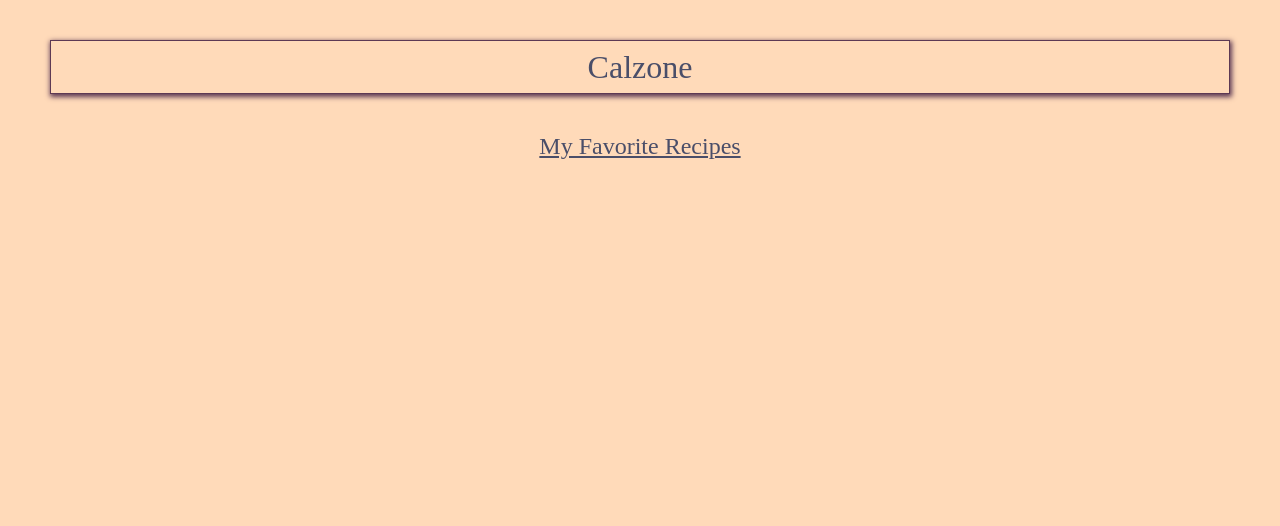
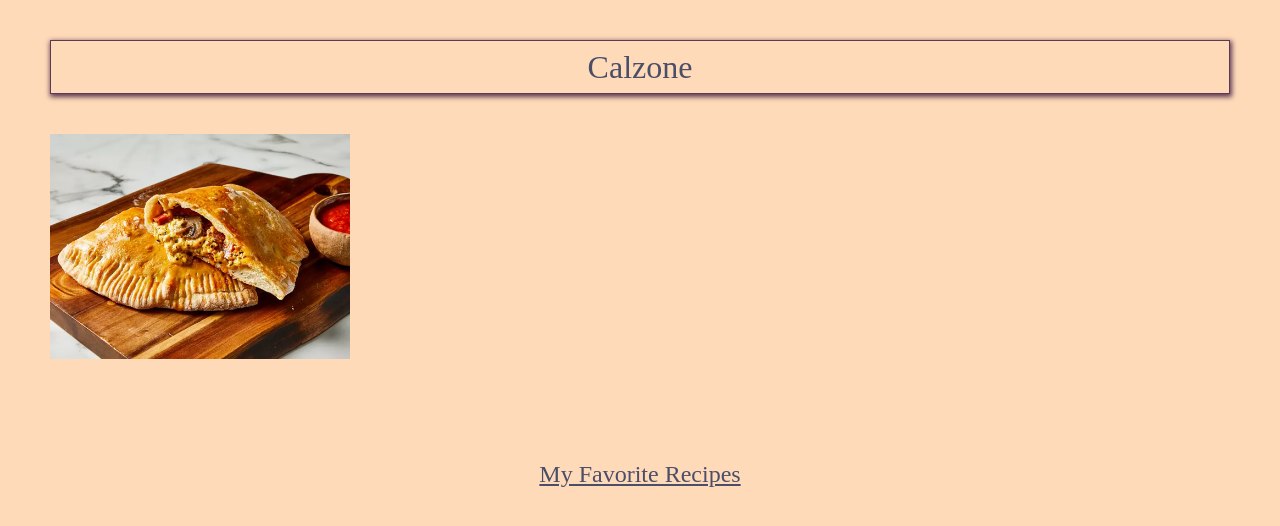
Before and after one commit to IndieKickz/odin-recipes, a plain HTML site: page recipes/calzone.html in a window 1280 px wide. Drawn offline with Linux system fonts and the light colour scheme.

Commit message:
Created a new directory for images. Added images to each recipes html.

```diff
--- a/recipes/calzone.html
+++ b/recipes/calzone.html
@@ -11,7 +11,9 @@
         <h1>Calzone</h1>
     </header>
     <main>
-
+        <article>
+            <img src="/images/calzone.png" width="300px" alt="An authentic italian calzone" class="recipeimg">
+        </article>
     </main>
     <footer class="footer">
         <a href="../index.html">My Favorite Recipes</a>
--- a/style.css
+++ b/style.css
@@ -67,6 +67,7 @@ body {
 .footer {
     font-size: 24px;
     text-align: center;
+    padding-top: 100px;
     color: #4A4E69;
 }
 
@@ -93,3 +94,7 @@ ul, ol {
 li {
     margin-top: 40px;
 }
+
+.recipeimg {
+    padding-left: 50px;
+}
```
Also changed, not shown: recipes/applepie.html (+3 -1 lines), recipes/chickensoup.html (+3 -1 lines), recipes/meatloaf.html (+3 -1 lines), images/ApplePie.png (added), images/Chickensoup.png (added), images/calzone.png (added), images/meatloaf.png (added).
